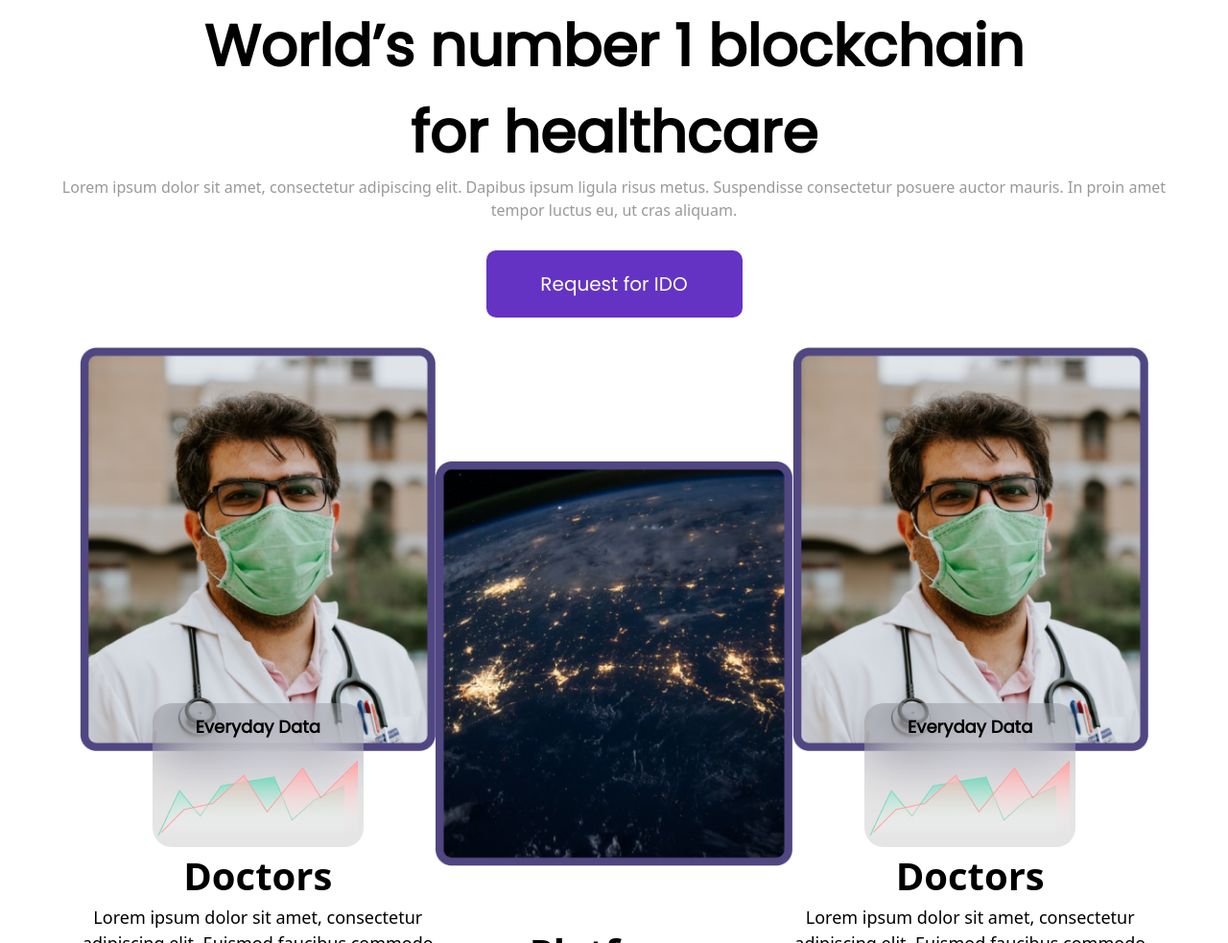
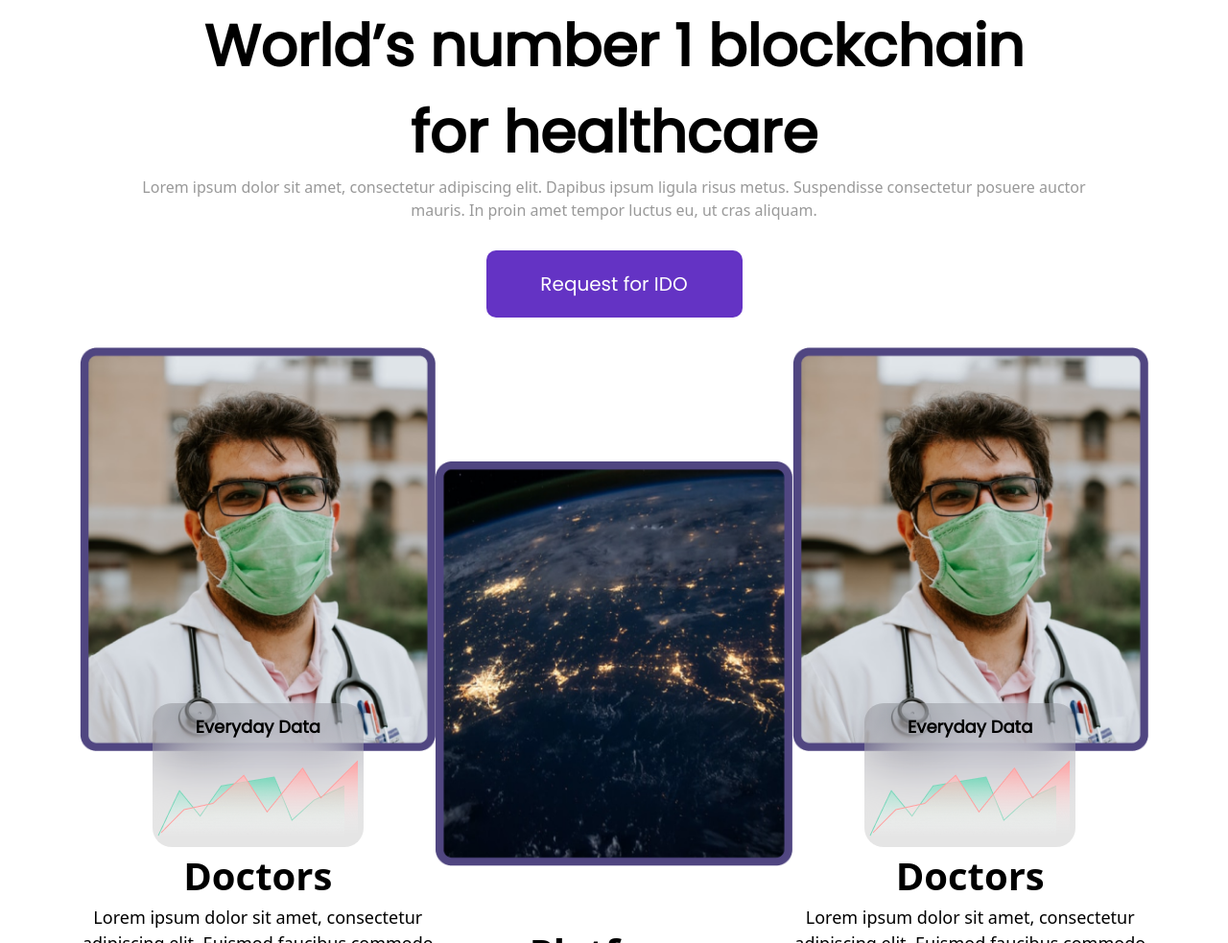
Before and after one commit to iamvaibhav/mayaasia, a website: page frontend/index.html in a window 1280 px wide. Shown: the part 1127-2110 px from the top of the page at 96% size. Drawn offline with nearby package versions, Linux system fonts and the light colour scheme; files that its build step writes are made by us from their sources; files whose address does not match are found by name.

Commit message:
change width for text

```diff
--- a/frontend/index.html
+++ b/frontend/index.html
@@ -80,7 +80,7 @@
   <section >
     <div class="flex flex-col justify-center items-center">
     <h1 class="text-[40px] font-[Poppins] mt-[100px] lg:text-[60px] font-bold text-center">World’s number 1 blockchain<br> for healthcare    </h1>
-    <p class="lg:max-w-[800px] xl:max-w-[1200px] text-[#999999] text-center">Lorem ipsum dolor sit amet, consectetur adipiscing elit. Dapibus ipsum ligula risus metus. Suspendisse consectetur posuere auctor mauris. In proin amet tempor luctus eu, ut cras aliquam. </p>
+    <p class="lg:max-w-[800px] xl:max-w-[1000px] text-[#999999] text-center">Lorem ipsum dolor sit amet, consectetur adipiscing elit. Dapibus ipsum ligula risus metus. Suspendisse consectetur posuere auctor mauris. In proin amet tempor luctus eu, ut cras aliquam. </p>
     <button class="bg-[#6433C4] text-[16px] xl:text-[20px] text-[#fff] font-[Poppins] mt-[30px]  h-[50px] w-[200px] xl:h-[70px] xl:w-[267px] rounded-[10px]">Request for IDO</button>
   </div>
 
```
